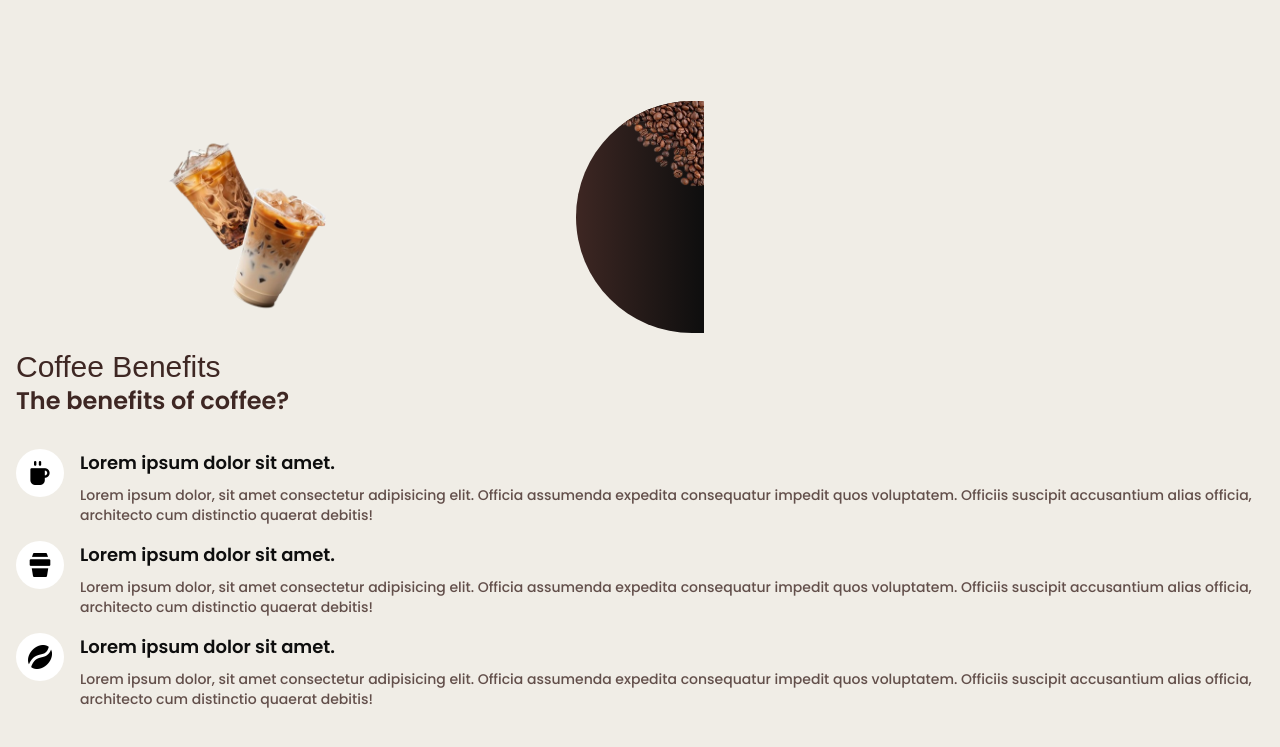
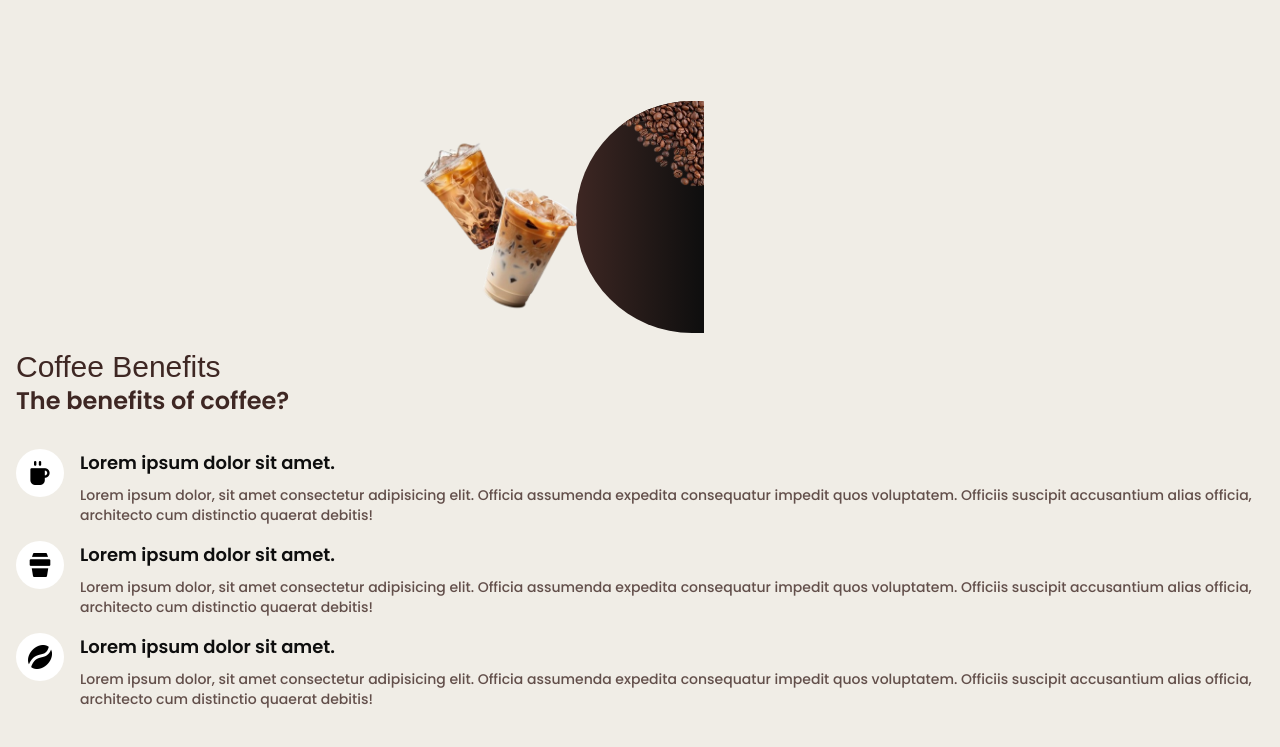
Before and after one commit to excyuef/coffee-go, a website: page index.html in a window 1280 px wide. Shown: the part 787-1534 px from the top of the page. Drawn offline with nearby package versions, Linux system fonts and the light colour scheme; a web font is replaced by a local one.

Commit message:
debugging the coffee twin

```diff
--- a/index.html
+++ b/index.html
@@ -179,7 +179,7 @@ class="bg-creamm pt-18 pb-150 font-poppins md:pt-26 text-kopi">
           alt="biji-kopi">
         </div>
         <img
-        class="aspect-square scale-140 absolute object-cover object-center overflow-visible top-12 left-44 w-32"
+        class="aspect-square scale-140 absolute object-cover object-center overflow-visible top-12 left-1/3 w-32"
         src="images/product/product-pair.png"
         alt="product-benefit">
       </div>
```
Also changed, not shown: src/output.css.
